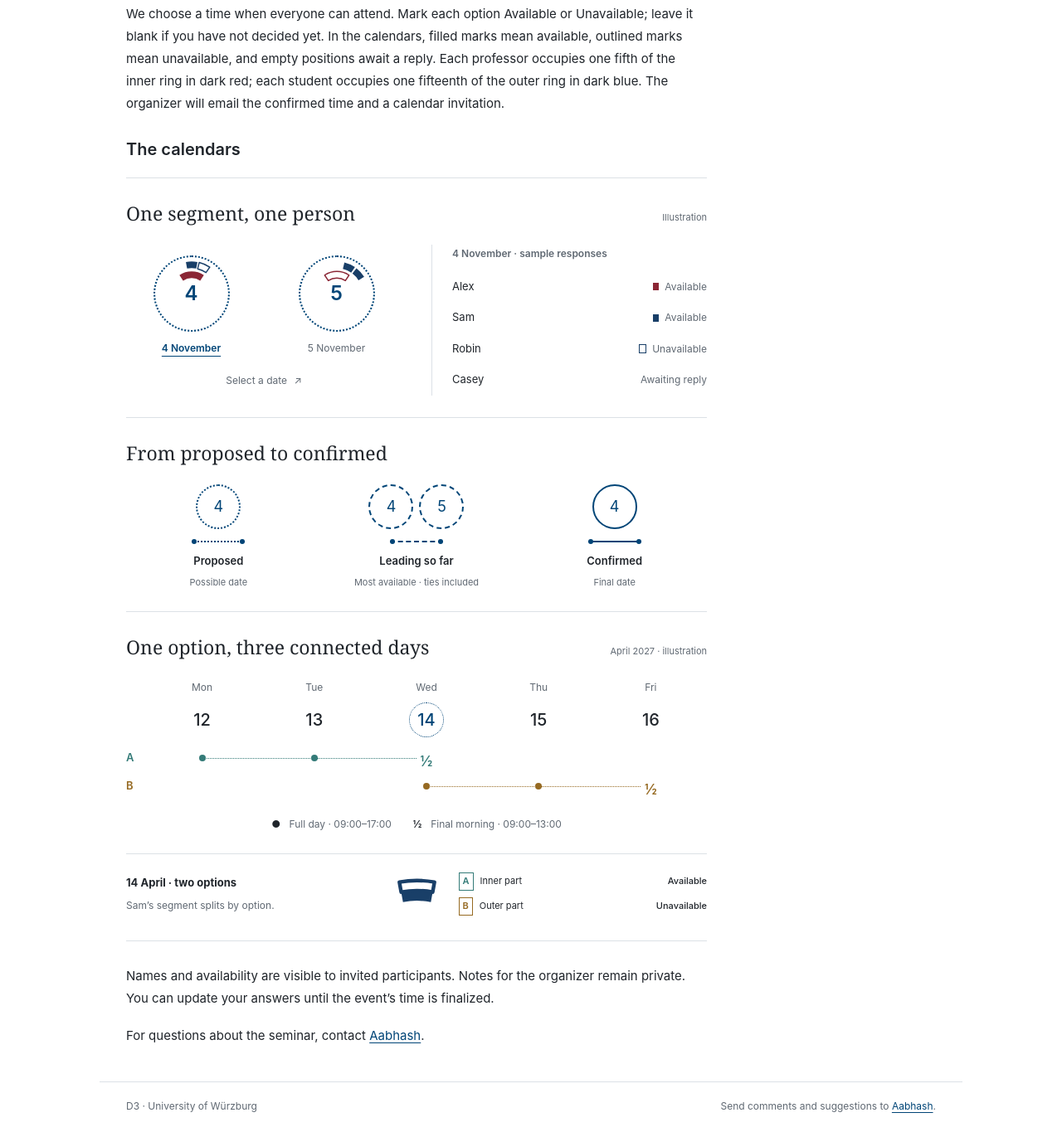
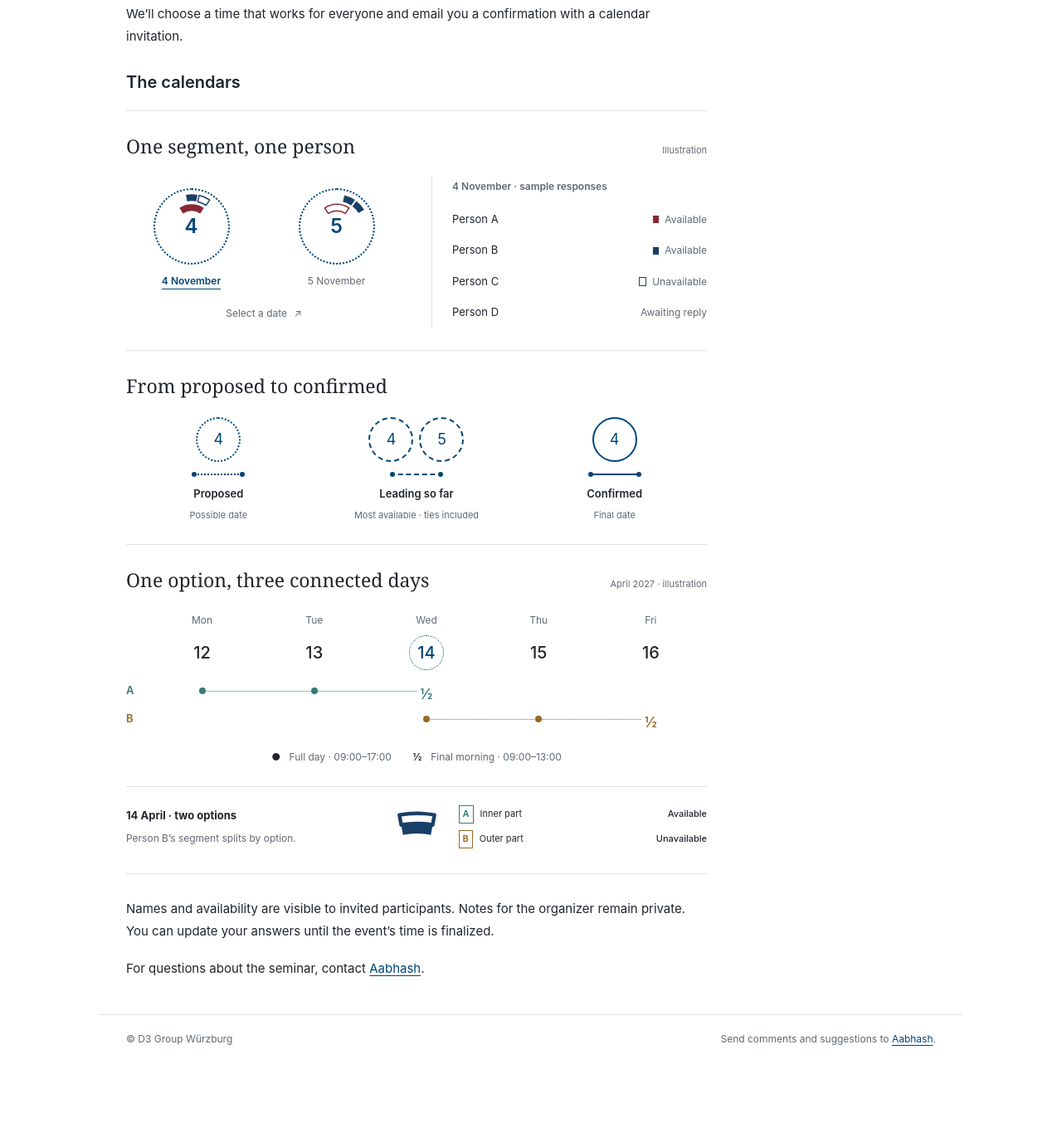
Before and after one commit to d3group/d3seminar, a website with bundled scripts: page site/about.html in a window 1280 px wide. Shown: the part 1404-2775 px from the top of the page at 83% size. After the commit the page ends 2694 px from the top, so only its background shows below. Built offline with nearby package versions, Linux system fonts and the light colour scheme.

Commit message:
Minor changes

```diff
--- a/site/about.html
+++ b/site/about.html
@@ -39,7 +39,7 @@
       </dl>
       <h2>Taking part</h2>
       <p>Use your personal invitation link to enter your availability for each event on the <a href="./" data-invitation-link>programme page</a>. Mark every option that works for you. For the onsite meeting, each response covers two full days and the final morning together.</p>
-      <p>We choose a time when everyone can attend. Mark each option Available or Unavailable; leave it blank if you have not decided yet. In the calendars, filled marks mean available, outlined marks mean unavailable, and empty positions await a reply. Each professor occupies one fifth of the inner ring in dark red; each student occupies one fifteenth of the outer ring in dark blue. The organizer will email the confirmed time and a calendar invitation.</p>
+      <p>We’ll choose a time that works for everyone and email you a confirmation with a calendar invitation.</p>
       <h2>The calendars</h2>
       <div class="calendar-guide" aria-label="Illustrated calendar guide">
         <figure class="guide-section">
@@ -80,7 +80,7 @@
           </div>
           <div class="guide-hours"><span><b aria-hidden="true">●</b> Full day · 09:00–17:00</span><span><b aria-hidden="true">½</b> Final morning · 09:00–13:00</span></div>
           <div class="guide-shared-response">
-            <div><h4>14 April · two options</h4><p>Sam’s segment splits by option.</p></div>
+            <div><h4>14 April · two options</h4><p>Person B’s segment splits by option.</p></div>
             <svg id="guide-split-mark" viewBox="22 0 16 10" aria-hidden="true"></svg>
             <ul><li><span class="guide-option-tag option-colour-0">A</span><span>Inner part</span><strong>Available</strong></li><li><span class="guide-option-tag option-colour-1">B</span><span>Outer part</span><strong>Unavailable</strong></li></ul>
           </div>
@@ -91,7 +91,7 @@
     </div>
   </main>
   <footer>
-    <span>D3 · University of Würzburg</span>
+    <span>© D3 Group Würzburg</span>
     <p class="footer-feedback">Send comments and suggestions to <a href="mailto:aabhash.dhakal@uni-wuerzburg.de?subject=D3%20seminar%20feedback">Aabhash</a>.</p>
   </footer>
 </body>
--- a/site/about.js
+++ b/site/about.js
@@ -3,8 +3,8 @@ import {preserveInvitationLinks, participantRings, ringArc} from './shared.js';
 preserveInvitationLinks(new URLSearchParams(location.hash.slice(1)).get('token'));
 
 const people = [
-  {name:'Alex', role:'professor'}, {name:'Sam', role:'student'},
-  {name:'Robin', role:'student'}, {name:'Casey', role:'student'}
+  {name:'Person A', role:'professor'}, {name:'Person B', role:'student'},
+  {name:'Person C', role:'student'}, {name:'Person D', role:'student'}
 ];
 const examples = {4:['available', 'available', 'unavailable', 'unknown'], 5:['unavailable', 'unknown', 'available', 'available']};
 const labels = {available:'Available', unavailable:'Unavailable', unknown:'Awaiting reply'};
```
Also changed, not shown: site/admin.html (+1 -1 lines), site/agenda.html (+1 -1 lines), site/event.html (+1 -1 lines), site/index.html (+1 -1 lines).
